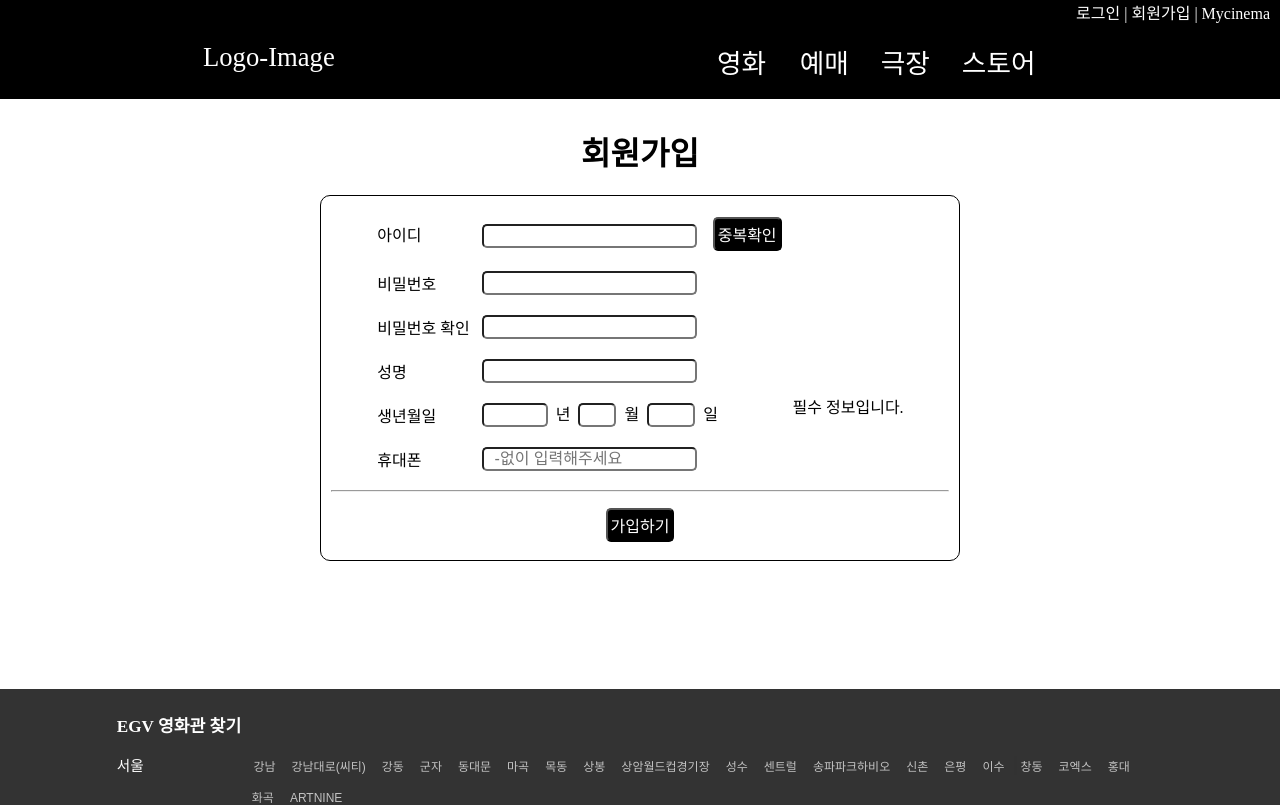
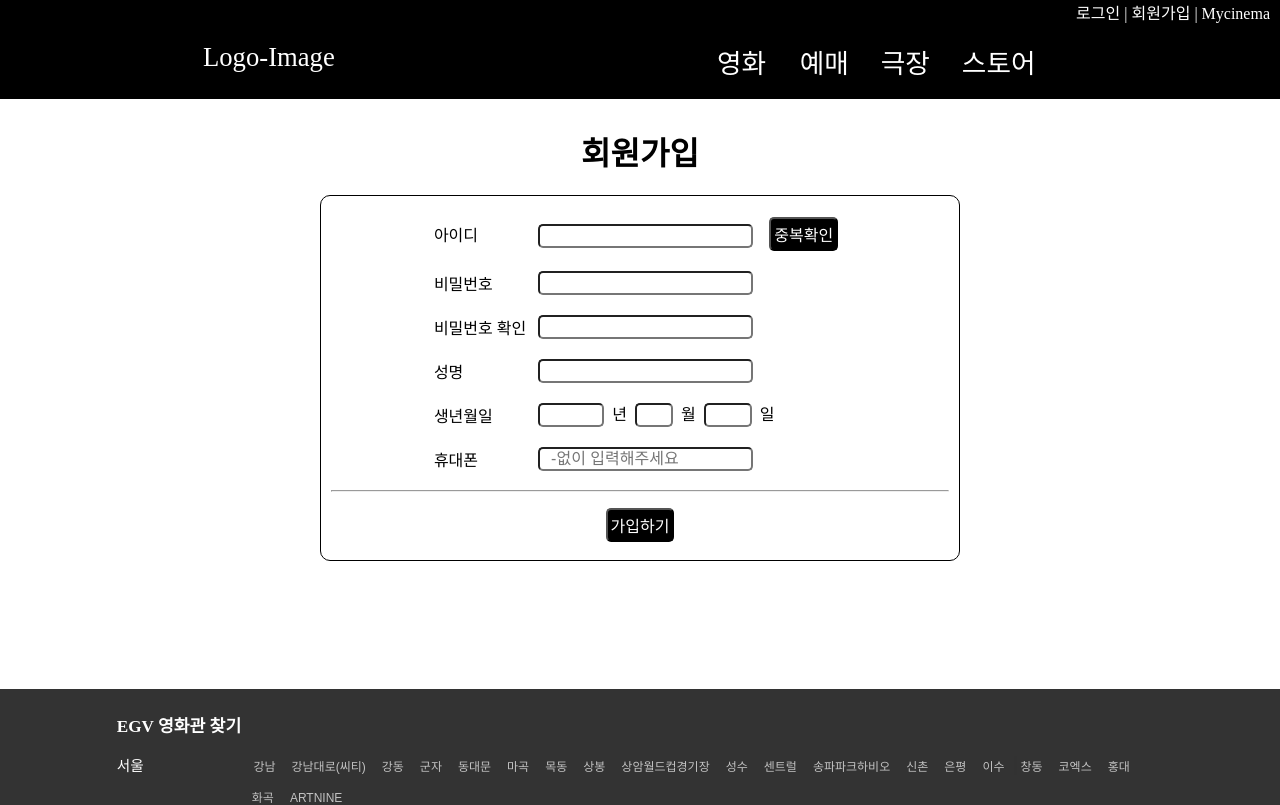
Before and after one commit to siroch/DataBase_cinema, a Next.js app: page /sign_in in a window 1280 px wide. Shown: the top 805 px of the page. Built offline with nearby package versions, Linux system fonts and the light colour scheme.

Commit message:
except same check

```diff
--- a/pages/sign_in.js
+++ b/pages/sign_in.js
@@ -18,9 +18,8 @@ const SignIn = () => {
   const [birth_d, getBirthd] = useState('');
   const [phone, getPhone] = useState('');
   const [nameinfo, nameInfo] = useState('');
-  const [birth_y_info, getBirthyInfo] = useState('');
-  const [birth_m_info, getBirthmInfo] = useState('');
-  const [birth_d_info, getBirthdInfo] = useState('');
+  const [birth, getBirth] = useState('');
+  const [birthinfo, getBirthInfo] = useState(null);
   const [phone_info, getPhoneInfo] = useState('');
 
   function getid(e) {getId(e.target.value);}
@@ -73,30 +72,27 @@ const SignIn = () => {
     }
   }
 
-  function birth_y_Blur(e) {
-    if(!birth_y) {
-      getBirthyInfo("필수 정보입니다");
+  function birthCheck(e) {
+    if(birth_y && birth_m && birth_d) {
+      getBirthInfo(true);
+      getBirth("");
     } else {
-      getBirthyInfo("");
+      getBirth("필수 정보입니다.");
+      getBirthInfo(false);
     }
   }
 
-  function birth_m_Blur(e) {
-    if(!birth_m) {
-      getBirthmInfo("필수 정보입니다");
+  function phoneBlur(e) {
+    if(!phone) {
+      getPhoneInfo("필수 정보입니다.");
     } else {
-      getBirthmInfo("");
+      getPhoneInfo("");
     }
   }
 
-  function birth_y_Blur(e) {
-    if(!birth_d) {
-      getBirthdInfo("필수 정보입니다");
-    } else {
-      getBirthdInfo("");
-    }
+  function isIdSame(e) {
+
   }
-
   return(
     <div>
       <Header />
@@ -109,7 +105,7 @@ const SignIn = () => {
             <td text-align="center">아이디</td>
             <td>
             <input type = "text" onChange={getid} onBlur={IdBlur} name="id" required />
-            <input type = "button" name="checkid" value = "중복확인" required />
+            <input type = "button" onClick={isIdSame} name="checkid" value = "중복확인" required />
             <div className="alert">{idinfo}</div>
             </td>
            </tr>
@@ -126,27 +122,32 @@ const SignIn = () => {
             <td> 비밀번호 확인 </td>
             <td> <input type = "password" onChange={getpwd2} name="pw2" onBlur={PasswordCheckBlur} required />
             { pwdpossible ? (<div className="possible">{pwdcheckinfo}</div>) : (<div className="alert">{pwdcheckinfo}</div>) }
-            {/* &nbsp; *비밀번호를 다시 입력해주세요.  */}
             </td>
            </tr>
 
            <tr>
             <td> 성명 </td>
-            <td> <input type = "text" name="name" required /> </td>
+            <td>
+              <input type = "text" onChange={getname} onBlur={NameBlur} name="name" required />
+              <div className="alert">{nameinfo}</div>
+            </td>
            </tr>
 
             <tr>
             <td> 생년월일 </td>
-            <td> <input type = "text" name="birth_year" onChange={getBirthy}size = "4" required />년
-            <input type = "text" name="birth_month" onChange={getBirthm} size = "1" required />월
-            <input type = "text" name="birth_day" onChange={getBirthd} size = "2" required />일 </td>
-            {!birth_y || !birth_m || !birth_d ? <div className="alert">필수 정보입니다.</div> : <div className="possible"></div>}
+            <td>
+              <input type = "text" name="birth_year" onChange={getbirthy} onBlur={birthCheck} size = "4" required />년
+              <input type = "text" name="birth_month" onChange={getbirthm} onBlur={birthCheck} size = "1" required />월
+              <input type = "text" name="birth_day" onChange={getbirthd} onBlur={birthCheck} size = "2" required />일
+              { birthinfo ? (<div className="possible">{birth}</div>) : (<div className="alert">{birth}</div>) }
+            </td>
            </tr>
 
            <tr>
             <td> 휴대폰 </td>
             <td>
-             <input type = "text" name = "Pnum" placeholder = "  -없이 입력해주세요" required />
+             <input type = "text" name = "Pnum" onChange={getphone} onBlur={phoneBlur} placeholder = "  -없이 입력해주세요" required />
+             <div className="alert">{phone_info}</div>
             </td>
            </tr>
          </table>
```
